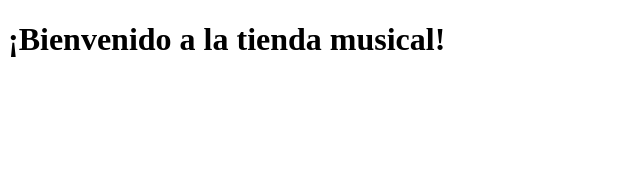
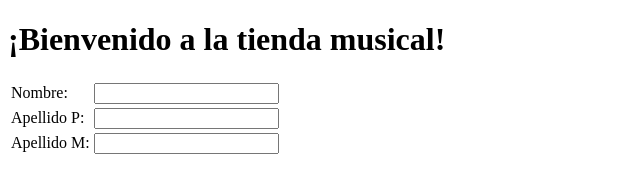
Before and after one commit to latinex123/music, a plain HTML site: page index.html in a window 1280 px wide. Shown: the whole page, without its empty margins (0-640 px from the left). Drawn offline with Linux system fonts and the light colour scheme.

Commit message:
Datos personales

```diff
--- a/index.html
+++ b/index.html
@@ -8,5 +8,22 @@
 <body>
 	<h1>¡Bienvenido a la tienda musical!</h1>
 
+	<table>
+		<tr>
+			<td>Nombre:</td>
+			<td><input type="text" name=""></td>
+		</tr>
+
+		<tr>
+			<td>Apellido P:</td>
+			<td><input type="text" name=""></td>
+		</tr>
+
+		<tr>
+			<td>Apellido M:</td>
+			<td><input type="text" name=""></td>
+		</tr>
+	</table>
+
 </body>
 </html>
```
